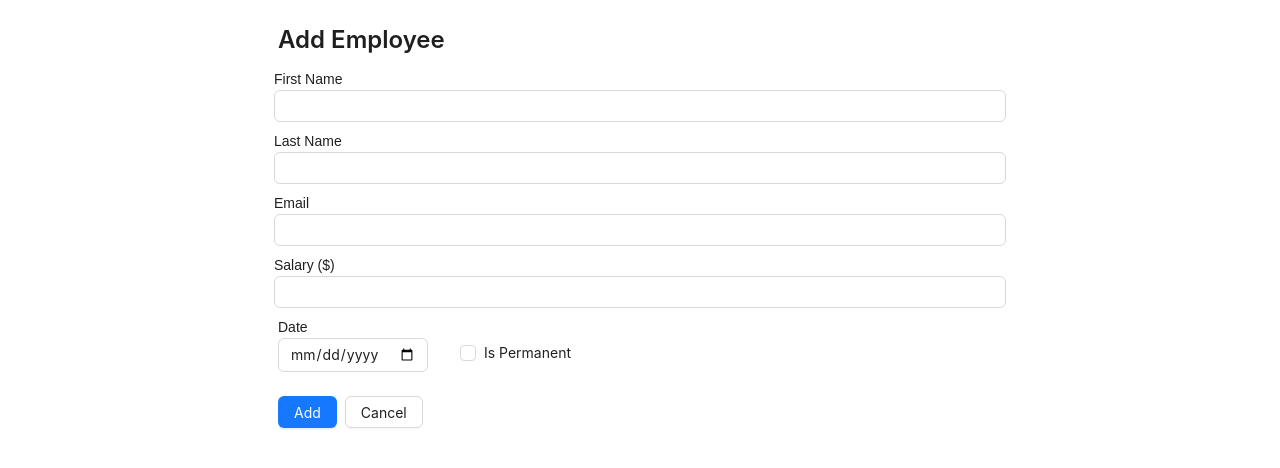
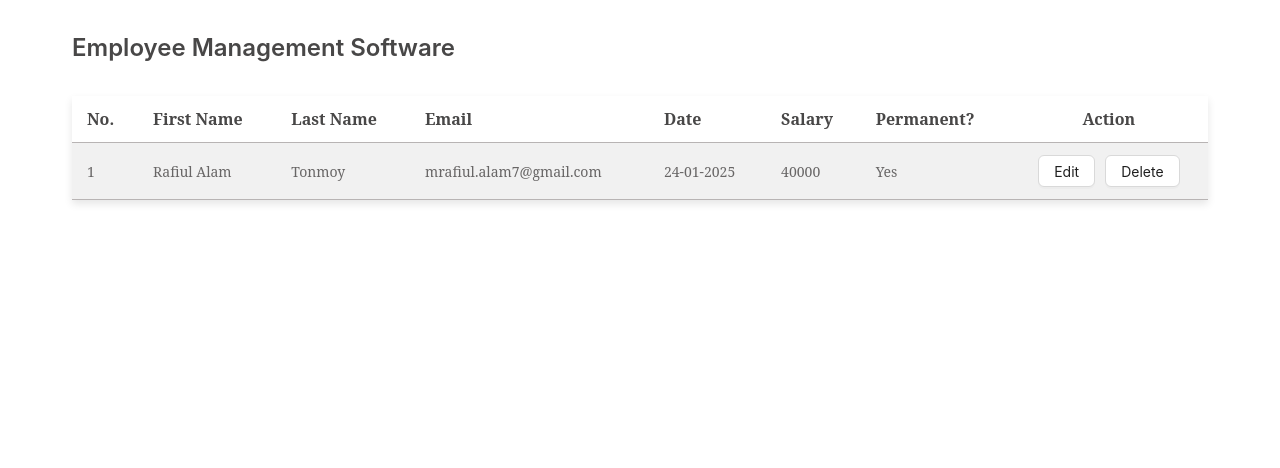
Before and after one commit to ratSparrow/Employee-Management-UI, a React (Vite) app: page / in a window 1280 px wide. Shown: the top 468 px of the page. Built offline with nearby package versions, Linux system fonts and the light colour scheme.

Commit message:
Updated: All Employee List Part and Edit Employee Part

```diff
--- a/src/App.css
+++ b/src/App.css
@@ -0,0 +1,61 @@
+ /* Style the table container */
+ .table-container {
+    margin: 32px;
+    font-family: 'serif', sans-serif;
+  }
+
+  .table-container h2 {
+    text-align: center;
+    margin-bottom: 20px;
+    color: #333;
+  }
+
+  /* Style the table */
+  .custom-table {
+    width: 100%;
+    border-collapse: collapse;
+    margin: 0 auto;
+    box-shadow: 0 4px 8px rgba(0, 0, 0, 0.1);
+  }
+
+
+  /* Table headers */
+  .custom-table th {
+    padding: 12px 15px;
+    text-align: left;
+    font-size: 16px;
+    font-weight: 600;
+    color:rgb(72, 71, 71)
+  }
+
+  /* Table data cells */
+  .custom-table td {
+    padding: 12px 15px;
+    border-bottom: 1px solid #ddd;
+    text-align: left;
+    font-weight: 100;
+    font-size: 14px;
+    border-bottom: 1px solid rgb(184, 180, 180);
+    border-top: 1px solid rgb(184, 180, 180);
+    background-color: #f1f1f1;
+    color: rgb(104, 102, 102);
+  }
+
+  /* Striped rows */
+  .custom-table tr:nth-child(even) {
+    background-color: #f2f2f2;
+  }
+
+  /* Hover effect for rows */
+  .custom-table tr:hover {
+
+    transition: background-color 0.3s ease;
+  }
+
+  /* Responsive design */
+  @media (max-width: 768px) {
+    .custom-table th, .custom-table td {
+      padding: 8px;
+      font-size: 14px;
+    }
+}
--- a/src/App.jsx
+++ b/src/App.jsx
@@ -8,7 +8,7 @@ function App() {
 
   return (
     <>
-    <RouterProvider router={router} />
+      <RouterProvider router={router} />
     </>
   )
 }
--- a/src/pages/AddNewEmployee.jsx
+++ b/src/pages/AddNewEmployee.jsx
@@ -2,23 +2,39 @@ import { Button, Checkbox, Col, Row, Typography } from "antd";
 import CustomForm from "../components/CustomForm";
 import CustomInput from "../components/CustomInput";
 import { useState } from "react";
+import { useParams } from "react-router-dom";
+const { Title } = Typography;
 
-
-const { Title } = Typography;
 const AddNewEmployee = () => {
+    const data = [
+        {
+            id: 1,
+            firstName: "Rafiul Alam",
+            lastName: "Tonmoy",
+            email: "mrafiul.alam7@gmail.com",
+            date: "24-01-2025",
+            salary: "40000",
+            status: true
+        }
+    ]
+    const {id} = useParams()
     const [status, setStatus] = useState(false)
     const checkHandler = () => {
         setStatus(true)
     }
 
     const onSubmit = async (data) => {
-
         const modifiedData = {
             ...data,
             status
         }
         console.log(modifiedData)
     };
+        const employeeData = data.find(employee=>employee.id == id)
+        // console.log("employeeData", employeeData)
+
+
+
     return (
         <div style={{ maxWidth: "700px", margin: "auto" }}>
             <Title level={3} style={{ marginLeft: "-12px" }}>
@@ -32,28 +48,28 @@ const AddNewEmployee = () => {
                                 name="firstName"
                                 label="First Name"
                                 type="text"
-
+                                value={employeeData?.firstName}
                                 style={{ width: "70%" }}
                             />
                             <CustomInput
                                 name="lastName"
                                 label="Last Name"
                                 type="string"
-
+                                value={employeeData?.lastName}
                                 style={{ width: "70%" }}
                             />
                             <CustomInput
                                 name="email"
                                 label="Email"
                                 type="email"
-
+                                value={employeeData?.email}
                                 style={{ width: "70%" }}
                             />
                             <CustomInput
                                 name="salary"
                                 label="Salary (&#36;)"
                                 type="text"
-
+                                value={employeeData?.salary}
                                 style={{ width: "70%" }}
                             />
                             <Col style={{marginLeft:"-12px"}}>
@@ -61,14 +77,14 @@ const AddNewEmployee = () => {
                                     name="date"
                                     label="Date"
                                     type="date"
-
+                                    value={employeeData?.date}
                                     style={{ width: "70%" }}
                                 />
                             </Col>
                             <Col >
                                 <div style={{ marginTop: 26 }}>
                                     <Checkbox
-                                        value={status}
+                                        checked={employeeData?.status}
                                         onChange={checkHandler}>Is Permanent</Checkbox>
                                 </div>
                             </Col>
--- /dev/null
+++ b/src/pages/AllEmployees.jsx
@@ -0,0 +1,68 @@
+
+import { Button, Typography } from "antd";
+import { Link } from "react-router-dom";
+
+const { Title } = Typography;
+
+const AllEmployees = () => {
+    const data = [
+        {
+            id: 1,
+            firstName: "Rafiul Alam",
+            lastName: "Tonmoy",
+            email: "mrafiul.alam7@gmail.com",
+            date: "24-01-2025",
+            salary: "40000",
+            status: true
+        }
+    ]
+    return (
+        <div style={{ margin: 32 }}>
+
+            <Title level={3} style={{ margin: 32, color: "rgb(72, 71, 71)" }}>
+                Employee Management Software
+            </Title>
+
+
+            <div className="table-container">
+                <table className="custom-table">
+                    <thead>
+                        <tr>
+                            <th>No.</th>
+                            <th>First Name</th>
+                            <th>Last Name</th>
+                            <th>Email</th>
+                            <th>Date</th>
+                            <th>Salary</th>
+                            <th>Permanent?</th>
+                            <th style={{ textAlign: "center" }}>Action</th>
+                        </tr>
+                    </thead>
+                    <tbody>
+                        {data.map((record, i) => (
+                            <tr key={record.id}>
+                                <td>{i + 1}</td>
+                                <td>{record.firstName}</td>
+                                <td>{record.lastName} </td>
+                                <td>{record.email} </td>
+                                <td>{record.date} </td>
+                                <td>{record.salary} </td>
+                                <td>{record.status === true ? "Yes" : "No"} </td>
+                                <td style={{ textAlign: "center" }}>
+                                    <Button type='' style={{ marginRight: 10 }}>
+                                        <Link to={`/employee/add/${record.id}`}>Edit</Link>
+                                    </Button>
+                                    <Button type='' color='' variant='filled'>Delete</Button>
+                                </td>
+
+                            </tr>
+                        ))}
+                    </tbody>
+                </table>
+            </div>
+
+        </div>
+    );
+};
+
+export default AllEmployees;
```
Also changed, not shown: src/routes/Routes.jsx (+9 -0 lines).
